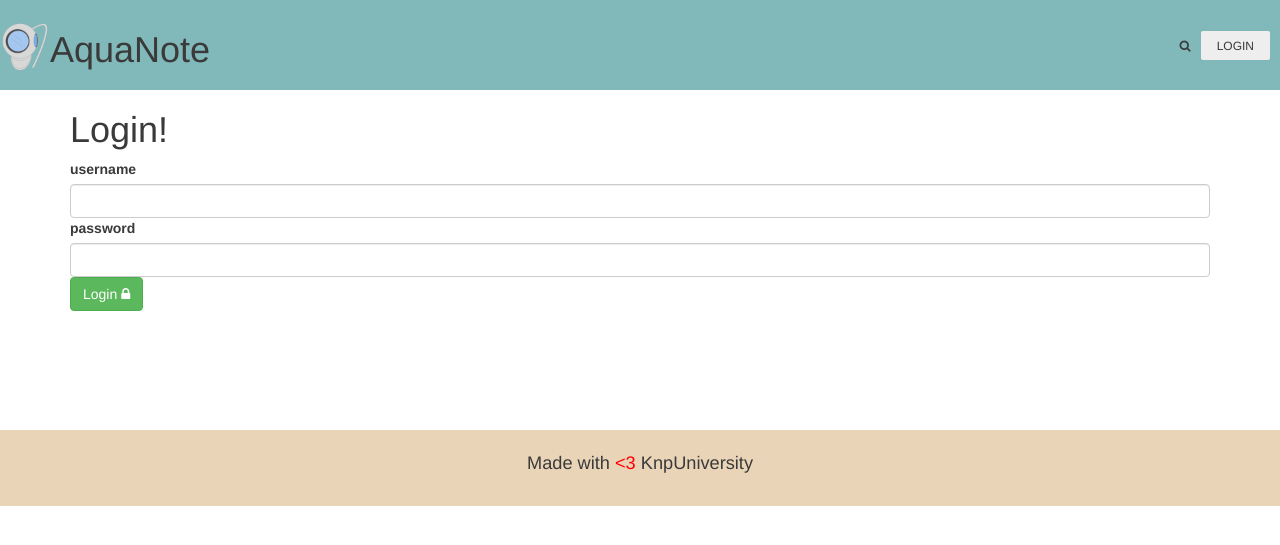
After one commit to lachlan-bird/practicing-symfony-3, a Symfony app: template app/Resources/views/security/login.html.twig in a window 1280 px wide. The commit adds this page. Shown: the top 545 px of the page. Run offline with Twig, Linux system fonts and the light colour scheme; the template is opened without the code that fills it, so the values that code supplies are empty; form fields are guessed from the names that the template uses; some libraries are stand-ins or nearby versions.

Commit message:
Add a login form

```diff
--- a/app/Resources/views/base.html.twig
+++ b/app/Resources/views/base.html.twig
@@ -22,7 +22,7 @@
             <h1 class="logo">AquaNote</h1>
             <ul class="navi">
                 <li class="search"><a href="#" class="js-header-search-toggle"><i class="fa fa-search"></i></a></li>
-                <li><a href="#">Login</a></li>
+                <li><a href="{{ path('security_login') }}">Login</a></li>
             </ul>
         </header>
 
--- /dev/null
+++ b/app/Resources/views/security/login.html.twig
@@ -0,0 +1,21 @@
+{% extends 'base.html.twig' %}
+
+{% block body %}
+    <div class="container">
+        <div class="row">
+            <div class="col-xs-12">
+                <h1>Login!</h1>
+                {% if error %}
+                    <div class="alert alert-danger">{{ error.messageKey|trans(error.messageData, 'security') }}</div>
+                {% endif %}
+
+                {{ form_start(form) }}
+                    {{ form_row(form._username) }}
+                    {{ form_row(form._password) }}
+
+                    <button type="submit" class="btn btn-success">Login <span class="fa fa-lock"></span></button>
+                {{ form_end(form) }}
+            </div>
+        </div>
+    </div>
+{% endblock %}
```
Also changed, not shown: src/AppBundle/Controller/SecurityController.php (added, +42 -0 lines), src/AppBundle/Form/LoginForm.php (added, +17 -0 lines).
